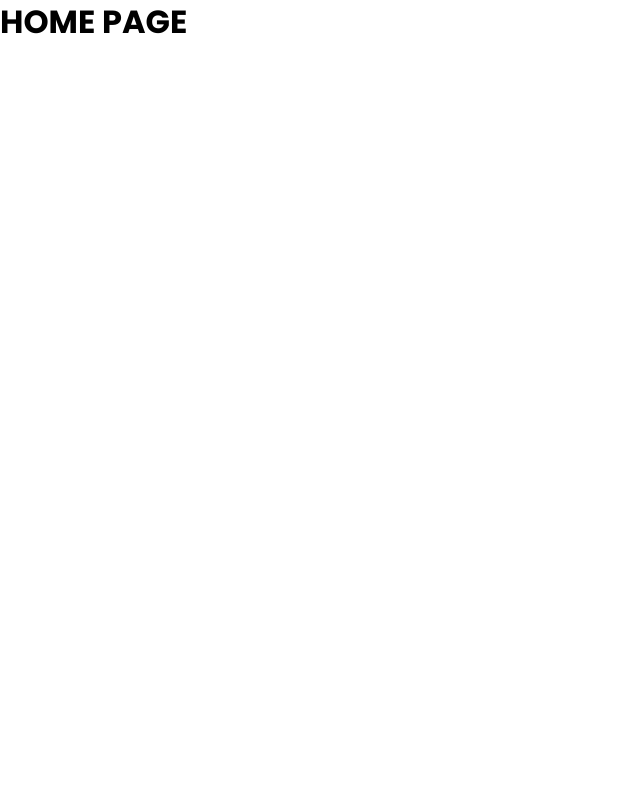
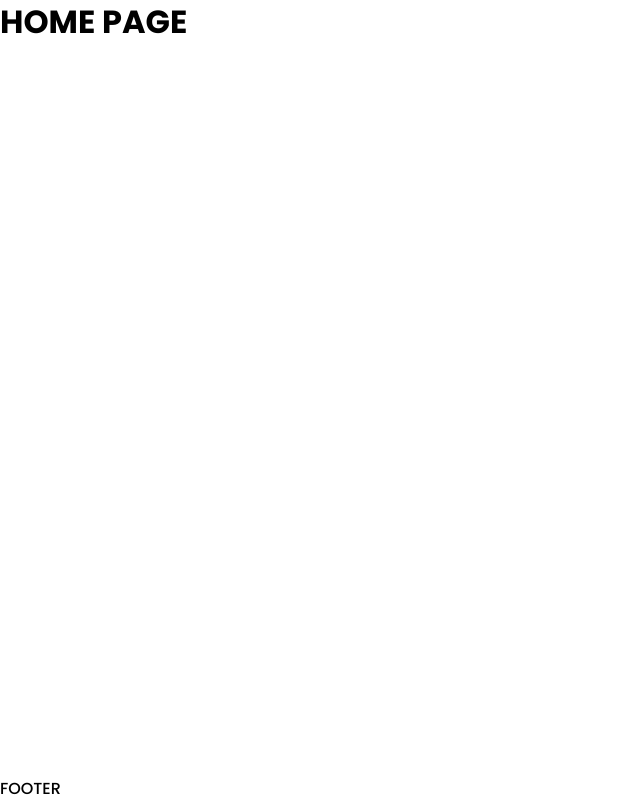
Before and after one commit to TrinhHoang07/family_h07, a React (Create React App) app: page / in a window 1280 px wide. Shown: the whole page, without its empty margins (0-640 px from the left). Built offline with nearby package versions, Linux system fonts and the light colour scheme.

Commit message:
config layout, routes & add Home, Contacts, Login page

```diff
--- a/package.json
+++ b/package.json
@@ -17,6 +17,7 @@
         "react-redux": "^9.1.0",
         "react-router-dom": "^6.22.3",
         "react-scripts": "5.0.1",
+        "sass": "^1.74.1",
         "typescript": "^4.9.5",
         "web-vitals": "^2.1.4"
     },
--- a/src/App.tsx
+++ b/src/App.tsx
@@ -1,13 +1,26 @@
 import { BrowserRouter, Route, Routes } from 'react-router-dom';
-import { Home } from '~h07/pages/Home/Home';
-import { Contacts } from '~h07/pages/Contacts/Contacts';
+import { routers } from '~h07/router';
 
 function App() {
     return (
         <BrowserRouter>
             <Routes>
-                <Route element={<Home />} path="/" />
-                <Route element={<Contacts />} path="/contacts" />
+                {routers.map((item) => {
+                    const Layout = item.layout as any;
+                    const Page = item.component as any;
+
+                    return (
+                        <Route
+                            element={
+                                <Layout>
+                                    <Page />
+                                </Layout>
+                            }
+                            path={item.path}
+                            key={item.id}
+                        />
+                    );
+                })}
             </Routes>
         </BrowserRouter>
     );
--- /dev/null
+++ b/src/components/Footer/Footer.tsx
@@ -0,0 +1,3 @@
+export const Footer = () => {
+    return <footer className="footer">FOOTER</footer>;
+};
--- /dev/null
+++ b/src/components/Layout/default/DefaultLayout.scss
@@ -0,0 +1,9 @@
+.default-layout {
+    display: flex;
+    flex-direction: column;
+    min-height: 100vh;
+
+    .contents {
+        flex: 1;
+    }
+}
--- /dev/null
+++ b/src/components/Layout/default/DefaultLayout.tsx
@@ -0,0 +1,16 @@
+import React from 'react';
+import { Footer } from '~h07/components/Footer/Footer';
+import './DefaultLayout.scss';
+
+type _T_Props = {
+    children: React.ReactNode;
+};
+
+export const DefaultLayout = (props: _T_Props) => {
+    return (
+        <div className="default-layout">
+            <div className="contents">{props.children}</div>
+            <Footer />
+        </div>
+    );
+};
--- /dev/null
+++ b/src/components/Layout/flagment/FlagmentLayout.scss
@@ -0,0 +1,9 @@
+.flagment-layout {
+    display: flex;
+    flex-direction: column;
+    min-height: 100vh;
+
+    .contents {
+        flex: 1;
+    }
+}
--- /dev/null
+++ b/src/components/Layout/flagment/FlagmentLayout.tsx
@@ -0,0 +1,11 @@
+type _T_Props = {
+    children: React.ReactNode;
+};
+
+export const FlagmentLayout = (props: _T_Props) => {
+    return (
+        <div className="flagment-layout">
+            <div className="contents">{props.children}</div>
+        </div>
+    );
+};
--- /dev/null
+++ b/src/config/routes.ts
@@ -0,0 +1,5 @@
+export const routesConfig = {
+    home: '/',
+    contacts: '/contacts',
+    login: '/login',
+};
--- /dev/null
+++ b/src/pages/Login/Login.tsx
@@ -0,0 +1,7 @@
+export const Login = () => {
+    return (
+        <div>
+            <h1>LOGIN PAGE</h1>
+        </div>
+    );
+};
--- /dev/null
+++ b/src/router/index.ts
@@ -0,0 +1,34 @@
+import { DefaultLayout } from '~h07/components/Layout/default/DefaultLayout';
+import { FlagmentLayout } from '~h07/components/Layout/flagment/FlagmentLayout';
+import { routesConfig } from '~h07/config/routes';
+import { Contacts } from '~h07/pages/Contacts/Contacts';
+import { Home } from '~h07/pages/Home/Home';
+import { Login } from '~h07/pages/Login/Login';
+
+type _T_Router = {
+    id: number;
+    path: string;
+    component: Function;
+    layout: Function;
+};
+
+export const routers: _T_Router[] = [
+    {
+        id: 1,
+        path: routesConfig.home,
+        component: Home,
+        layout: DefaultLayout,
+    },
+    {
+        id: 2,
+        path: routesConfig.contacts,
+        component: Contacts,
+        layout: DefaultLayout,
+    },
+    {
+        id: 3,
+        path: routesConfig.login,
+        component: Login,
+        layout: FlagmentLayout,
+    },
+];
```
Also changed, not shown: 1 other file (tests, documents, lock files or other folders).
